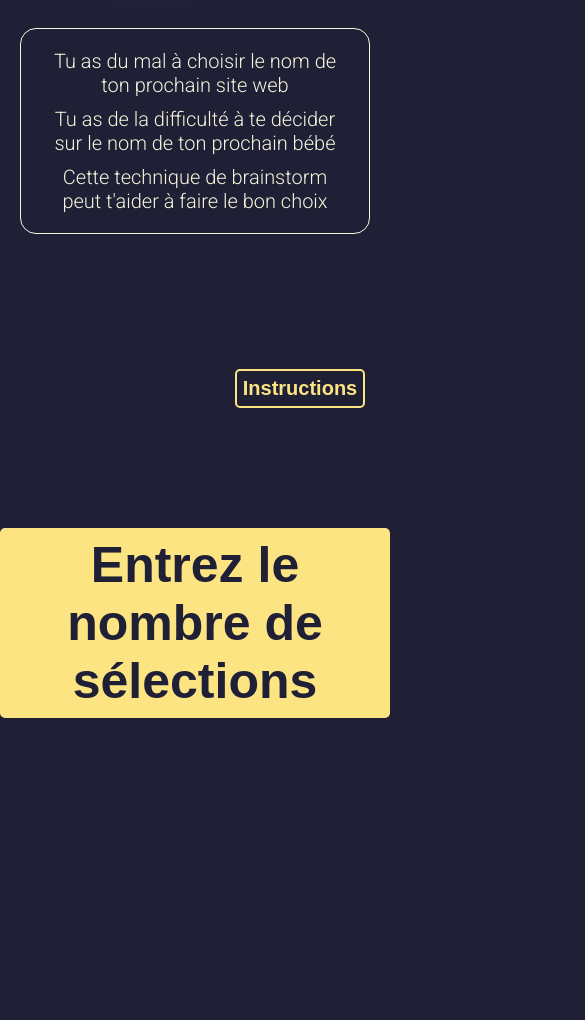
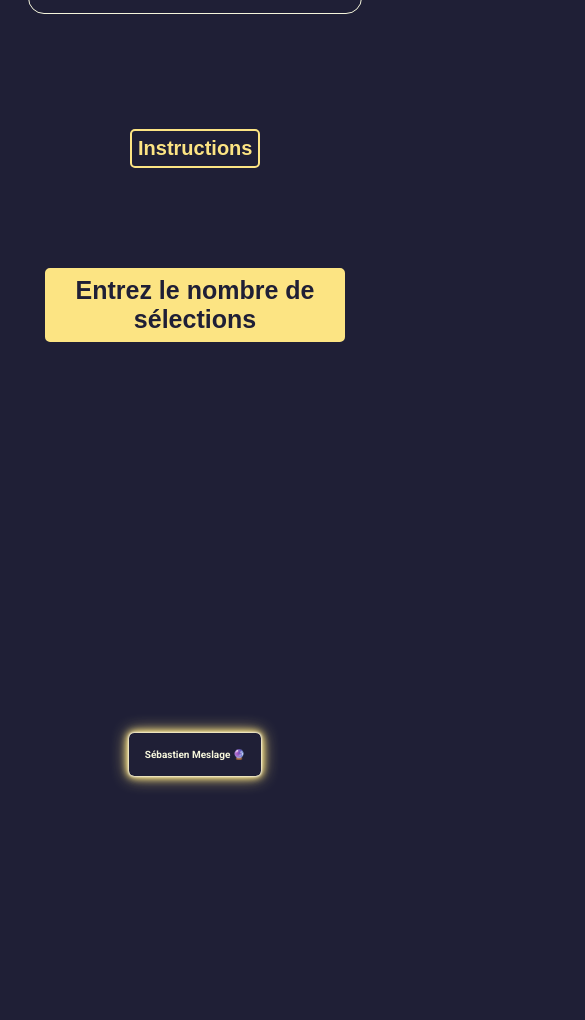
Before and after one commit to sebastienme/ca-ou-ca, a plain HTML site: page index.html in a window 390 px wide. Shown: the part 488-1508 px from the top of the page, 585 px wide, since content can reach past the window. After the commit the page ends 1288 px from the top, so only its background shows below. Drawn offline with Linux system fonts and the light colour scheme.

Commit message:
Adjust alignement for mobile

```diff
--- a/index.html
+++ b/index.html
@@ -5,6 +5,7 @@
     <meta http-equiv="X-UA-Compatible" content="IE=edge">
     <meta name="viewport" content="width=device-width, initial-scale=1.0">
     <title>ÇA ou ÇA?</title>
+    <link rel="icon" type="image/png" sizes="32x32" href="svg/favicon-32x32.png">
     <link rel="stylesheet" href="style.css">
 </head>
 <body>
@@ -15,8 +16,8 @@
     </header>
     <section class="explication">
         <div class="description">
-            <div class="titles">Tu as du mal à choisir le nom de ton prochain site web</div>
-            <div class="titles">Tu as de la difficulté à te décider sur le nom de ton prochain bébé</div>
+            <div class="titles">T'as du mal à choisir le nom de ton prochain site web</div>
+            <div class="titles">T'as de la misère à te décider sur le nom de ton prochain bébé</div>
             <div class="titles">Cette technique de brainstorm peut t'aider à faire le bon choix</div>
         </div>
     </section>
@@ -25,7 +26,7 @@
         <div class="to-roll">
             <div class="instructions">
                 <ul>
-                    <li>1. Entrer le nombre de sélections à comparer. Le nombre doit être pair</li>
+                    <li>1. Entrer le nombre de sélections à comparer.</li>
                     <li>2. Saisir les noms un à un</li>
                     <li>3. Une fois commencé, l'écran affichera deux choix à la fois</li>
                     <li>4. Il faudra choisir celui que tu préfères entre les deux</li>
--- a/style.css
+++ b/style.css
@@ -325,6 +325,7 @@ footer {
     padding: 16px;
     margin-top: 30px;
     display: flex;
+    justify-content: flex-end;
 }
 
 .footer {
@@ -337,3 +338,81 @@ footer {
     border-radius: 5px;
     padding: 16px;
 }
+
+@media only screen and (max-width: 660px) {
+
+    body {
+        margin: 8px;
+    }
+
+    h1 {
+        font-size: 4.2rem;
+    }
+
+    .explication {
+        margin-top: 60px;
+    }
+
+    .btn-instructions {
+        margin: 0;
+        width: 130px;
+        align-self: center;
+    }
+
+    .instructions {
+        display: block;
+        font-size: 14px;
+        padding-left: 15px;
+    }
+
+    .section-instructions {
+        margin-right: 0;
+        margin-left: 0;
+        gap: 20px;
+        margin-top: 80px;
+    }
+
+    .input-btn {
+        font-size: 25px;
+        max-width: 300px;
+    }
+
+    .form {
+        display: flex;
+        flex-direction: column;
+        max-width: 350px;
+    }
+
+    .input {
+        font-size: 25px;
+    }
+
+    .main {
+        flex-direction: column;
+    }
+
+    footer {
+        justify-content: center;
+        margin-top: 100px;
+    }
+
+    .footer {
+        font-size: 10px;
+    }
+
+    .user-choice {
+        font-size: 35px;
+    }
+
+    .refresh {
+        max-width: 300px;
+    }
+
+    .span-winner {
+        text-align: center;
+    }
+
+    .step-1 {
+        margin-top: 80px;
+    }
+}
```
Also changed, not shown: svg/favicon-32x32.png (added).
